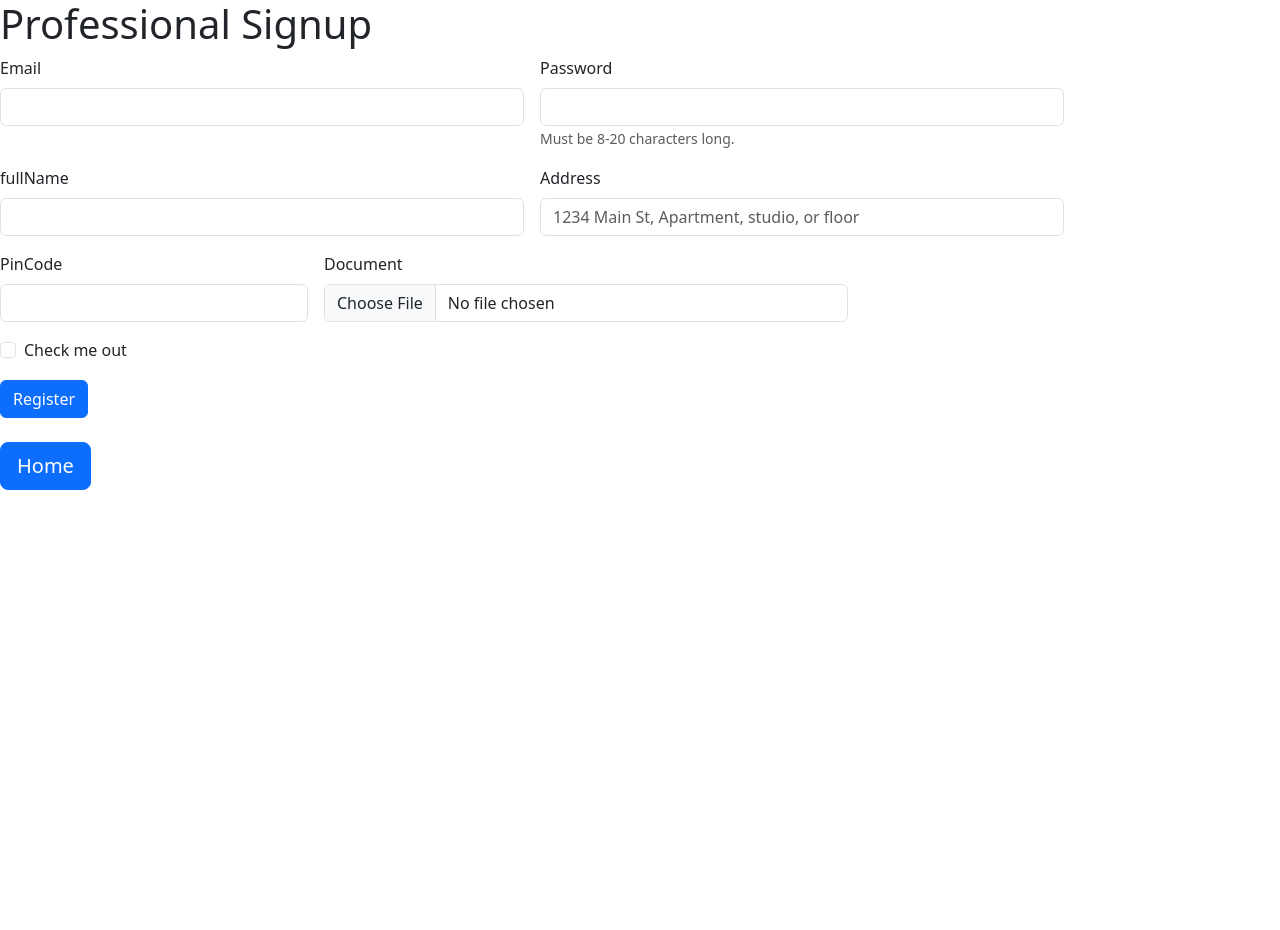
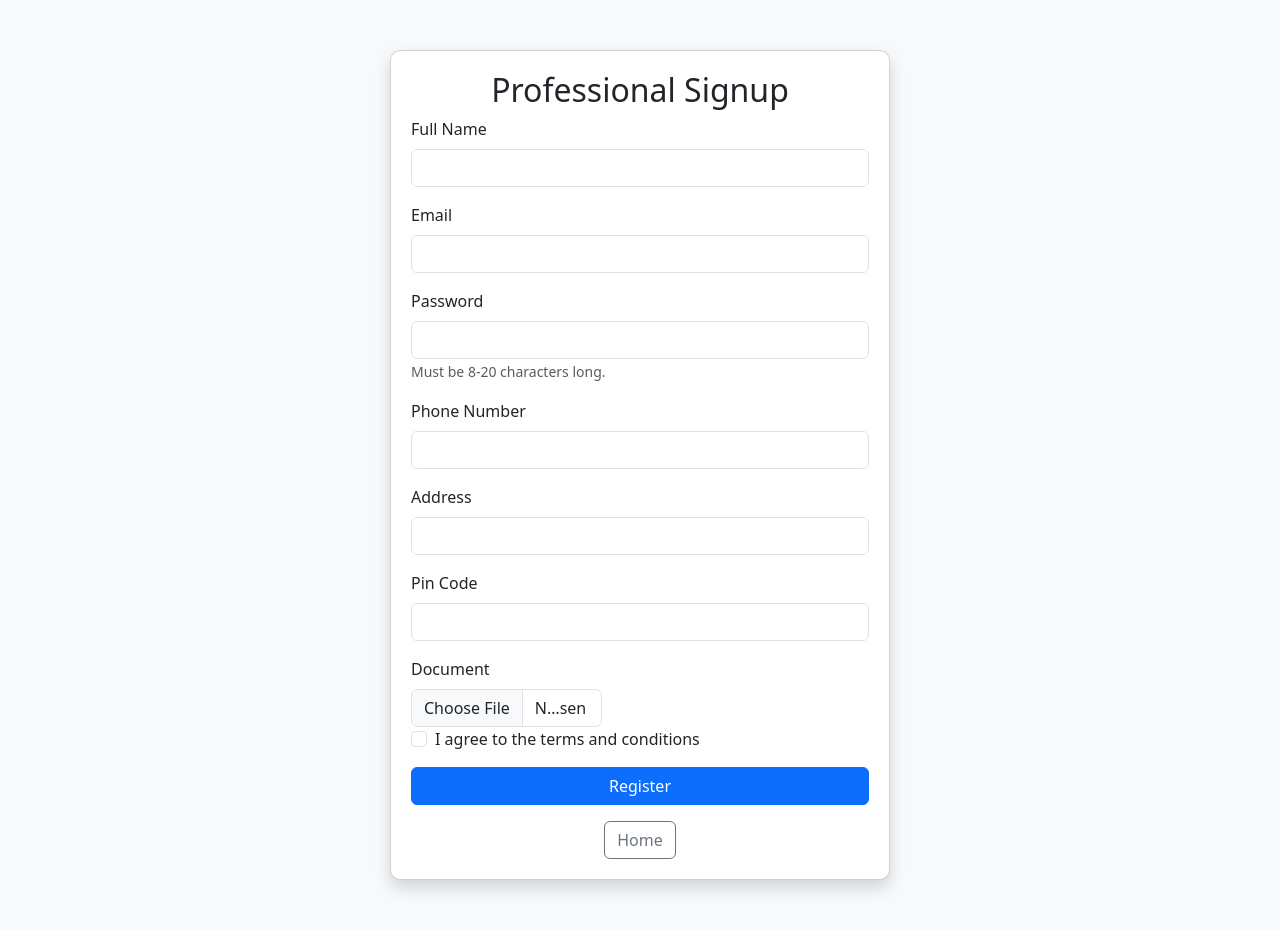
Before and after one commit to praneethreddyrajula/A-Z-Household-services, a Flask app: page /professionalSignup in a window 1280 px wide. Before the commit the page ends 490 px from the top, so only its background shows below. Run offline with Flask 3, Linux system fonts and the light colour scheme.

Commit message:
Latest working changes for Customer and Professional

```diff
--- a/app.py
+++ b/app.py
@@ -4,10 +4,10 @@ from flask import Flask,render_template,request,redirect,url_for,flash, session
 import sqlite3
 app = Flask(__name__)
 app.secret_key = "super secret key"
-app.config['SQLALCHEMY_DATABASE_URI'] = 'sqlite:///mydb.sqlite3'
+# app.config['SQLALCHEMY_DATABASE_URI'] = 'sqlite:///mydb.sqlite3'
 
 
-with sqlite3.connect('AZHS.db', check_same_thread=False) as conn:
+with sqlite3.connect('AZHSP.db', check_same_thread=False) as conn:
     cursor = conn.cursor()
     @app. route('/', methods=['GET','POST'])
     def home():
@@ -15,23 +15,29 @@ with sqlite3.connect('AZHS.db', check_same_thread=False) as conn:
             userName = request.form.get('email')
             passWord = request.form.get('password')
             user = request.form.get('inputState')
-            userDetails = cursor.execute(f"SELECT * FROM Users WHERE EMAIL='{userName}' AND PASSWORD='{passWord}'").fetchall()
-            if userDetails and userDetails[0][5] == user:
-                return render_template('dashboard.html',user=userName,c_p=userDetails[0][3])
+            if user == 'Customer':
+                userDetails = cursor.execute(f"SELECT * FROM Customer WHERE EMAIL='{userName}' AND PASSWORD='{passWord}'").fetchall()
+                if userDetails:
+                    return render_template('dashboard.html',user=userName,c_p=userDetails[0][3])
+            elif user == 'Professional':
+                userDetails = cursor.execute(f"SELECT * FROM Professional WHERE EMAIL='{userName}' AND PASSWORD='{passWord}'").fetchall()
+                if userDetails:
+                    return render_template('dashboard.html',user=userName,c_p=userDetails[0][3])
         return render_template('home.html')
 
     @app.route('/customerSignup', methods=['GET','POST'])
-    def Csignup():
+    def customerSignup():
         if request.method == 'POST' :
             email = request.form.get('inputEmail')
             password = request.form.get("inputPassword")
             fullName = request.form.get("fullName")
+            phoneNo = request.form.get("inputhone")
             address = request.form.get("inputAddress")
             pincode = request.form.get("inputZip")
             role = 'Customer'
             print(email,password,fullName,address,pincode)
-            if email != '' and password != '' and fullName != '' and address != '' and pincode != None:
-                cursor.execute(f"""INSERT INTO Users (EMAIL,PASSWORD,NAME,ADDRESS,ROLE,PIN_CODE) VALUES (?,?,?,?,?,?)""",(email,password,fullName,address,role,pincode))
+            if email != '' and password != '' and fullName != '' and address != '':
+                cursor.execute(f"""INSERT INTO Customer (EMAIL,PASSWORD,NAME,ADDRESS,PHONE_NO,PINCODE) VALUES (?,?,?,?,?,?)""",(email,password,fullName,address,phoneNo,pincode))
                 flash('Record was successfully added')
                 conn.commit()
                 return """<h1>Registration successful</h1>
@@ -42,27 +48,27 @@ with sqlite3.connect('AZHS.db', check_same_thread=False) as conn:
 
 
     @app.route('/professionalSignup', methods=['GET', 'POST'])
-    def Psignup():
+    def professionalSignup():
         if request.method == 'POST':
             email = request.form.get('inputEmail')
             password = request.form.get("inputPassword")
-            fullName = request.form.get("fullName")
+            fullName = request.form.get("inputName")
+            phoneNo = request.form.get("inputPhone")
             address = request.form.get("inputAddress")
             pincode = request.form.get("inputZip")
             info_doc = request.files['infoDoc']  # This is the uploaded file
 
             # Read the binary content of the uploaded file
             docData = info_doc.read()
-            role = 'Professional'
 
             print(email, password, fullName, address, pincode)
 
             if email != '' and password != '' and fullName != '' and address != '' and pincode != None:
                 # Use parameterized queries to avoid SQL injection and issues
                 cursor.execute("""
-                    INSERT INTO Users (EMAIL, PASSWORD, NAME, ADDRESS, ROLE, PIN_CODE, INFO_DOC)
+                    INSERT INTO Professional (EMAIL, PASSWORD, NAME, ADDRESS, PINCODE, INFO_DOC,PHONE_NO)
                     VALUES (?, ?, ?, ?, ?, ?, ?)
-                """, (email, password, fullName, address, role, pincode, docData))
+                """, (email, password, fullName, address,pincode, docData,phoneNo))
 
                 flash('Record was successfully added')
                 conn.commit()
--- a/templates/customerSignup.html
+++ b/templates/customerSignup.html
@@ -42,6 +42,10 @@
               <small class="form-text text-muted">Must be 8-20 characters long.</small>
             </div>
             <div class="mb-3">
+              <label for="inputPhone" class="form-label">Phone Number</label>
+              <input type="text" class="form-control" id="inputPhone" name="inputPhone" required>
+            </div>
+            <div class="mb-3">
               <label for="inputAddress" class="form-label">Address</label>
               <input type="text" class="form-control" id="inputAddress" name="inputAddress" required>
             </div>
--- a/templates/professionalSignup.html
+++ b/templates/professionalSignup.html
@@ -1,60 +1,73 @@
-
 <!doctype html>
 <html lang="en">
   <head>
     <meta charset="utf-8">
     <meta name="viewport" content="width=device-width, initial-scale=1">
-    <title>Bootstrap demo</title>
-    <link href="https://cdn.jsdelivr.net/npm/bootstrap@5.3.3/dist/css/bootstrap.min.css" rel="stylesheet" integrity="sha384-QWTKZyjpPEjISv5WaRU9OFeRpok6YctnYmDr5pNlyT2bRjXh0JMhjY6hW+ALEwIH" crossorigin="anonymous">
+    <title>Customer Signup</title>
+    <link href="https://cdn.jsdelivr.net/npm/bootstrap@5.3.3/dist/css/bootstrap.min.css" rel="stylesheet">
+    <style>
+      body {
+        background-color: #f8f9fa;
+      }
+      .signup-container {
+        max-width: 500px;
+        margin: 50px auto;
+      }
+      .card {
+        padding: 20px;
+        border-radius: 10px;
+      }
+      .btn-primary {
+        width: 100%;
+      }
+    </style>
   </head>
   <body>
-      <h1>Professional Signup</h1>
-      <form class="row g-3" method="post" enctype="multipart/form-data">
-          <div class="col-md-5">
+    <div class="container">
+      <div class="signup-container">
+        <div class="card shadow">
+          <h2 class="text-center">Professional Signup</h2>
+          <form method="POST" enctype="multipart/form-data">
+            <div class="mb-3">
+              <label for="inputName" class="form-label">Full Name</label>
+              <input type="text" class="form-control" id="inputName" name="inputName" required>
+            </div>
+            <div class="mb-3">
               <label for="inputEmail" class="form-label">Email</label>
               <input type="email" class="form-control" id="inputEmail" name="inputEmail" required pattern="[a-z0-9._%+\-]+@[a-z0-9.\-]+\.[a-z]{2,}$">
             </div>
-          <div class="col-md-5">
+            <div class="mb-3">
               <label for="inputPassword" class="form-label">Password</label>
-            <input type="password" id="inputPassword" class="form-control" aria-describedby="passwordHelpInline" name="inputPassword" required>
-            <div class="col-auto">
-              <span id="passwordHelpInline" class="form-text">
-                Must be 8-20 characters long.
-              </span>
+              <input type="password" id="inputPassword" class="form-control" name="inputPassword" required>
+              <small class="form-text text-muted">Must be 8-20 characters long.</small>
             </div>
+            <div class="mb-3">
+              <label for="inputPhone" class="form-label">Phone Number</label>
+              <input type="text" class="form-control" id="inputPhone" name="inputPhone" required>
             </div>
-          <div class="col-5">
-            <label for="fullName" class="form-label">fullName</label>
-            <input type="text" class="form-control" id="fullName" name="fullName" required>
+            <div class="mb-3">
+              <label for="inputAddress" class="form-label">Address</label>
+              <input type="text" class="form-control" id="inputAddress" name="inputAddress" required>
             </div>
-          <div class="col-5">
-            <label for="inputAddress" class="form-label">Address</label>
-            <input type="text" class="form-control" id="inputAddress" placeholder="1234 Main St, Apartment, studio, or floor" name="inputAddress" required>
-          </div>
-          <div class="col-md-3">
-            <label for="inputZip" class="form-label">PinCode</label>
+            <div class="mb-3">
+              <label for="inputZip" class="form-label">Pin Code</label>
               <input type="text" class="form-control" id="inputZip" name="inputZip" required>
             </div>
             <div class="col-5">
               <label for="infoDoc" class="form-label">Document</label>
               <input type="file" class="form-control" id="infoDoc" name="infoDoc" required>
             </div>
-          <div class="col-12">
-            <div class="form-check">
+            <div class="mb-3 form-check">
               <input class="form-check-input" type="checkbox" id="gridCheck" required>
-              <label class="form-check-label" for="gridCheck">
-                Check me out
-              </label>
+              <label class="form-check-label" for="gridCheck">I agree to the terms and conditions</label>
+            </div>
+            <button type="submit" class="btn btn-primary">Register</button>
+          </form>
+          <div class="text-center mt-3">
+            <a class="btn btn-outline-secondary" href="/" role="button">Home</a>
           </div>
         </div>
-          <div class="col-12">
-            <button type="submit" class="btn btn-primary">Register</button>
       </div>
-        </form>
-        <br>
-        <div class="col-md-12">
-          <a class="btn btn-primary btn-lg" href="/" role="button">Home</a>
     </div>
-
   </body>
 </html>
```
Also changed, not shown: Alter_DBP.py (added, +11 -0 lines), DBP.py (added, +59 -0 lines), AZHSP.db (added). Lines whose indentation alone changed are shown as unchanged.
